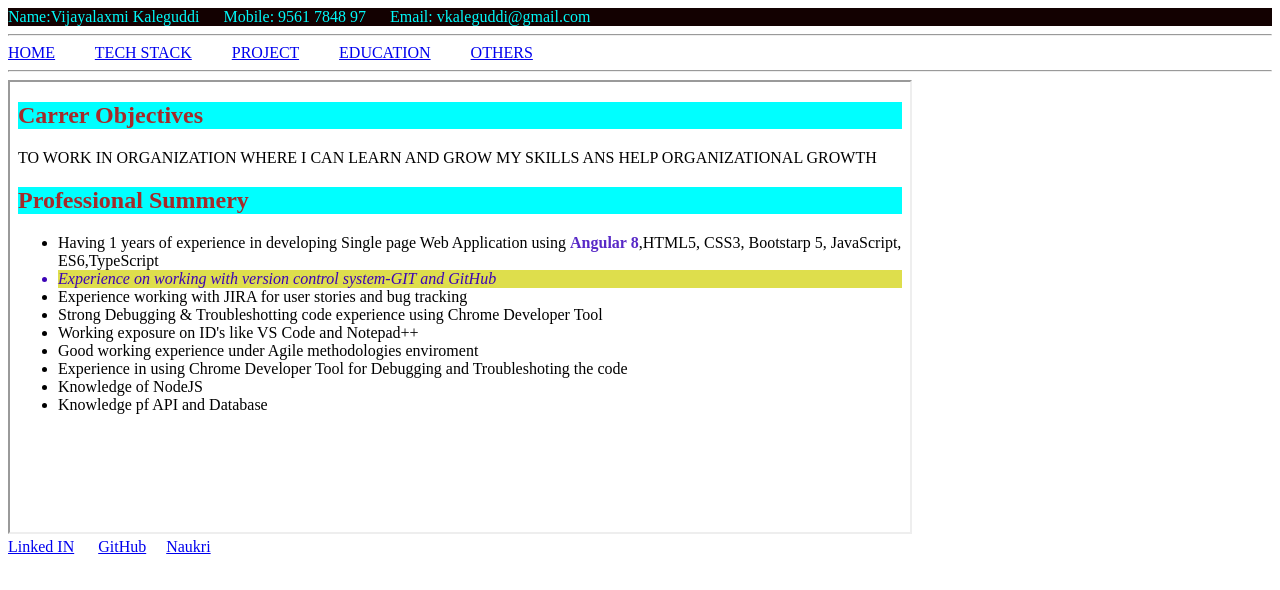
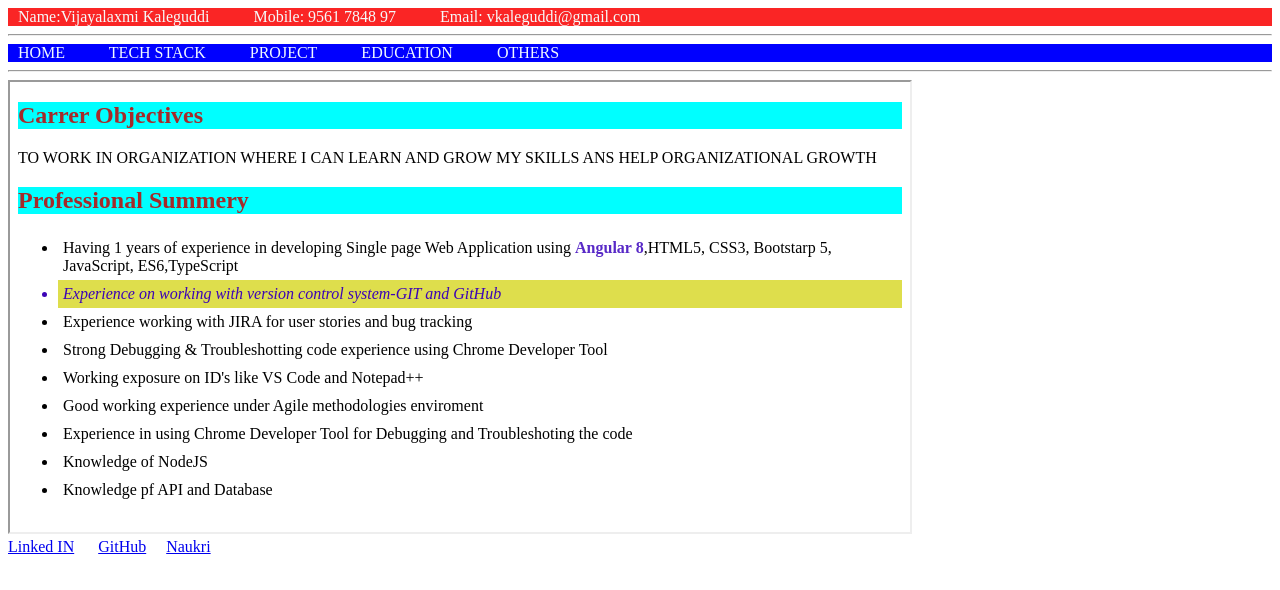
Before and after one commit to Vijayalaxmi1998/profile-vijaya, a plain HTML site: page index.html in a window 1280 px wide. Drawn offline with Linux system fonts and the light colour scheme.

Commit message:
added css style
assignment 16 dec

```diff
--- a/home.html
+++ b/home.html
@@ -21,7 +21,12 @@
             background-color: rgb(222, 222, 76);
             font-style: italic;
         }
-
+        /* body{
+            background-color: darkgray;
+        } */
+li{
+    padding: 5px;
+}
     </style>
 <body>
     <h2 class="obj">Carrer Objectives</h2>
--- a/index.html
+++ b/index.html
@@ -6,33 +6,57 @@
     <title>Home</title>
     <style>
       header {
-        color: rgb(2, 249, 249);
-        background-color: rgb(19, 1, 1);
+        color: rgb(246, 250, 250);
+        background-color: rgb(250, 37, 37);
       }
-      #nav {
-        color: rgb(237, 49, 237);
+      /* nav{
+        color: rgb(22, 205, 129);
+        font-family: 'Lucida Sans', 'Lucida Sans Regular', 'Lucida Grande', 'Lucida Sans Unicode', Geneva, Verdana, sans-serif;
+      } */
+      nav{
+        background-color: blue;
+        margin: 0;
+        pad: 0;
       }
+
+      nav a{
+            margin-right: 40px;
+            text-decoration: none;
+            color: aliceblue;
+            background-color: blue;
+        }
+        #homeLink{
+            margin-left: 10px;
+        }
+        span{
+        margin-right: 40px;
+        }
+        #name{
+          margin-left: 10px;
+        }
+        /* body{
+          background-color: cadetblue;
+        } */
     </style>
   </head>
   <body>
     <!-- Header Section -->
     <header>
-      <span
-        >Name:Vijayalaxmi Kaleguddi &nbsp;&nbsp;&nbsp;&nbsp; Mobile: 9561 7848
-        97 &nbsp;&nbsp;&nbsp;&nbsp; Email: vkaleguddi@gmail.com</span
+      <span id="name"
+        >Name:Vijayalaxmi Kaleguddi </span><span>Mobile: 9561 7848 97</span>
+ <span>Email: vkaleguddi@gmail.com</span
       >
     </header>
     <hr />
     <!-- Navigation Section -->
-    <nav id="nav">
-      <a href="home.html" target="mainFrame">HOME</a> &nbsp;&nbsp; &nbsp; &nbsp;
-      &nbsp;
-      <a href="techStack.html" target="mainFrame">TECH STACK</a> &nbsp;&nbsp;
-      &nbsp; &nbsp; &nbsp;
-      <a href="project.html" target="mainFrame">PROJECT</a> &nbsp;&nbsp; &nbsp;
-      &nbsp; &nbsp;
-      <a href="education.html" target="mainFrame">EDUCATION</a> &nbsp;&nbsp;
-      &nbsp; &nbsp; &nbsp;
+    <nav>
+      <a href="home.html" target="mainFrame" id="homeLink">HOME</a>
+      <a href="techStack.html" target="mainFrame">TECH STACK</a>
+
+      <a href="project.html" target="mainFrame">PROJECT</a>
+
+      <a href="education.html" target="mainFrame">EDUCATION</a>
+
       <a href="others.html" target="mainFrame">OTHERS</a>
     </nav>
     <hr />
```
Also changed, not shown: boxModel.html (added, +48 -0 lines), education.html (+8 -0 lines), others.html (+15 -0 lines), techStack.html (+2 -0 lines).
